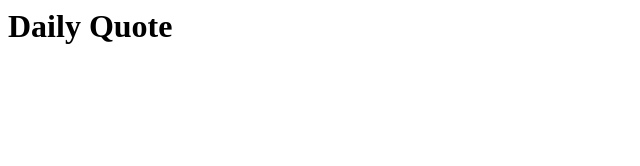
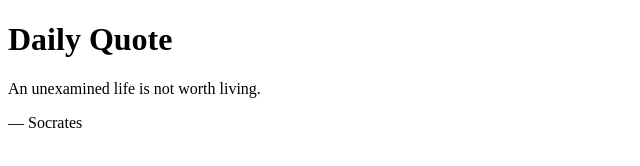
Before and after one commit to hilalfnisanci/daily-quote, a plain HTML site: page index.html in a window 1280 px wide. Shown: the whole page, without its empty margins (0-640 px from the left). Drawn offline with Linux system fonts and the light colour scheme.

Commit message:
feat: display random quote on page load
Fetch quotes.json on page load, pick a random entry, and render the
quote text and author into the existing main element. Closes #12.

```diff
--- /dev/null
+++ b/app.js
@@ -0,0 +1,7 @@
+fetch('quotes.json')
+  .then(function(response) { return response.json(); })
+  .then(function(quotes) {
+    var quote = quotes[Math.floor(Math.random() * quotes.length)];
+    document.getElementById('quote-text').textContent = quote.text;
+    document.getElementById('quote-author').textContent = '— ' + quote.author;
+  });
--- a/index.html
+++ b/index.html
@@ -1,3 +1,4 @@
+<!DOCTYPE html>
 <html lang="en">
 <head>
   <meta charset="UTF-8">
@@ -7,6 +8,9 @@
 <body>
   <main>
     <h1>Daily Quote</h1>
+    <p id="quote-text"></p>
+    <p id="quote-author"></p>
   </main>
+  <script src="app.js"></script>
 </body>
 </html>
```
